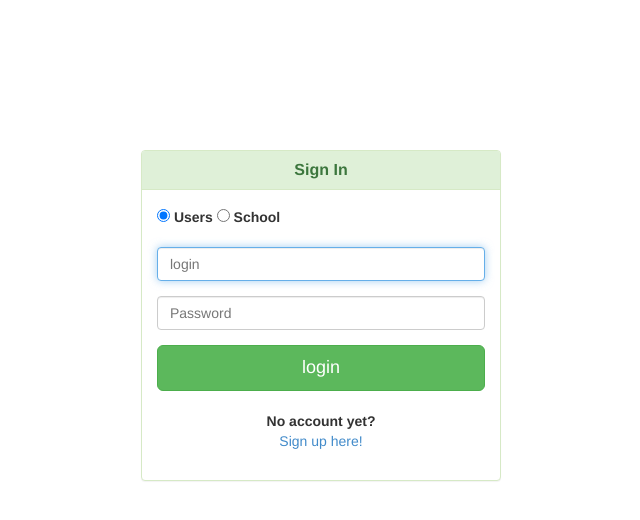
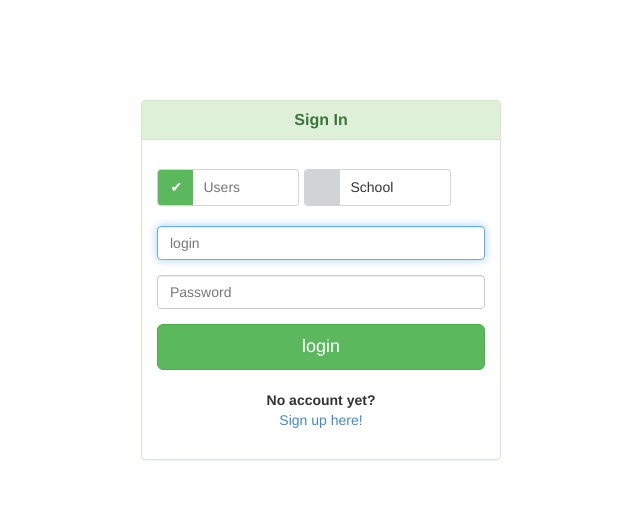
Before and after one commit to KaelNeutro/School, a PHP site: page /Login.php in a window 1280 px wide. Shown: the top 520 px of the page, without its empty margins (319-959 px from the left). Run offline with PHP 8.4, Linux system fonts and the light colour scheme.

Commit message:
Update Login.php

```diff
--- a/Login.php
+++ b/Login.php
@@ -1,6 +1,13 @@
 <?php
 session_start();//session starts here
-
+if (isset($_SESSION['l_user'])){
+    $user_sess=$_SESSION['l_user'];
+    if ($user_sess) {
+    # code...
+        echo "<script>alert('There is a user logged in!')</script>";
+        exit();
+    }
+}
 ?>
 
 
@@ -15,7 +22,7 @@ session_start();//session starts here
 </head>
 <style>
 .login-panel {
-    margin-top: 150px;
+    margin-top: 100px;
 
 </style>
 
@@ -30,18 +37,23 @@ session_start();//session starts here
                     <div class="panel-body">
                         <form role="form" method="post" action="login.php">
                             <fieldset>
-                                <div class="form-group">
-                                    <input class="radio-line" type="radio" name="tpuser" id="tpuser" value="user" checked="">
-                                    <label for="tpuser">Users</label>
-                                    <input class="radio-line" type="radio" name="tpuser" id="tpschool" value="school">
-                                    <label for="tpschool">School</label>
+                                <div class="funkyradio" id="t_radio" style="">
+                                    <div class="form-group funkyradio-success" style=" float: left; ">
+                                        <input  type="radio" name="tpuser" id="tpuser" value="user" checked >
+                                        <label for="tpuser" style="width: 142px;">Users</label>
+                                    </div>
+                                    <div class="divider" style="float: left;position: relative;width: 5px;height: 32px;"></div>
+                                    <div class="form-group funkyradio-success" style="position: relative; float: left; width:auto; ">
+                                        <input  type="radio" name="tpuser" id="tpschool" value="school" ">
+                                        <label for="tpschool" style="width: 147px;">School</label>
+                                    </div>
                                 </div>
 
                                 <div class="form-group"  >
                                     <input class="form-control" placeholder="login" name="log" type="text" autofocus>
                                 </div>
                                 <div class="form-group">
-                                    <input class="form-control" placeholder="Password" name="pass" type="password" value="">
+                                    <input class="form-control" placeholder="Password" name="pass" type="password" value="" autofocus>
                                 </div>
 
                                 <input class="btn btn-lg btn-success btn-block" type="submit" value="login" name="login" >
@@ -71,6 +83,7 @@ if(isset($_POST['login']))
     $user_log=$_POST['log'];
     $user_pass=$_POST['pass'];
     $user_type=$_POST['tpuser'];
+
 
     if ($user_type == "user") {
         # code...
```
